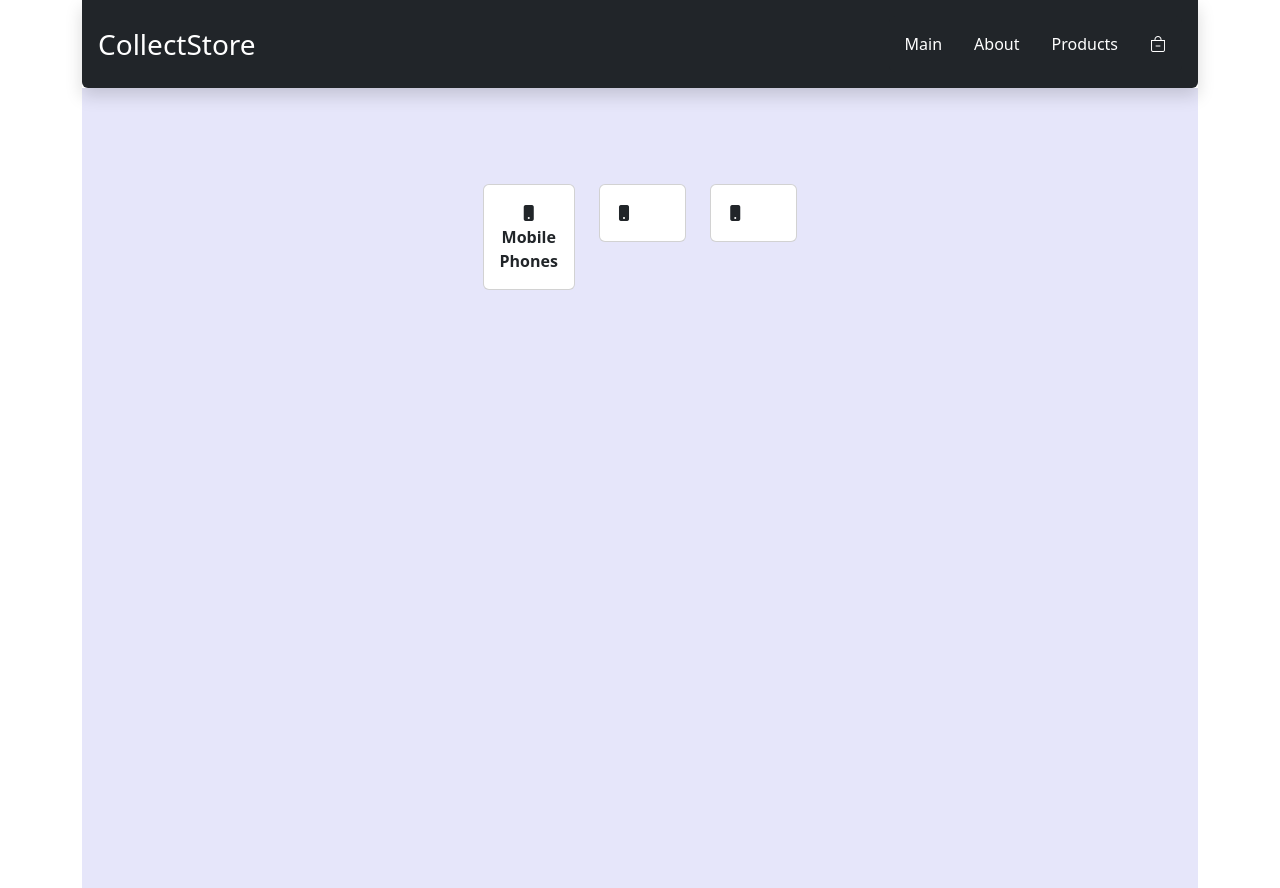
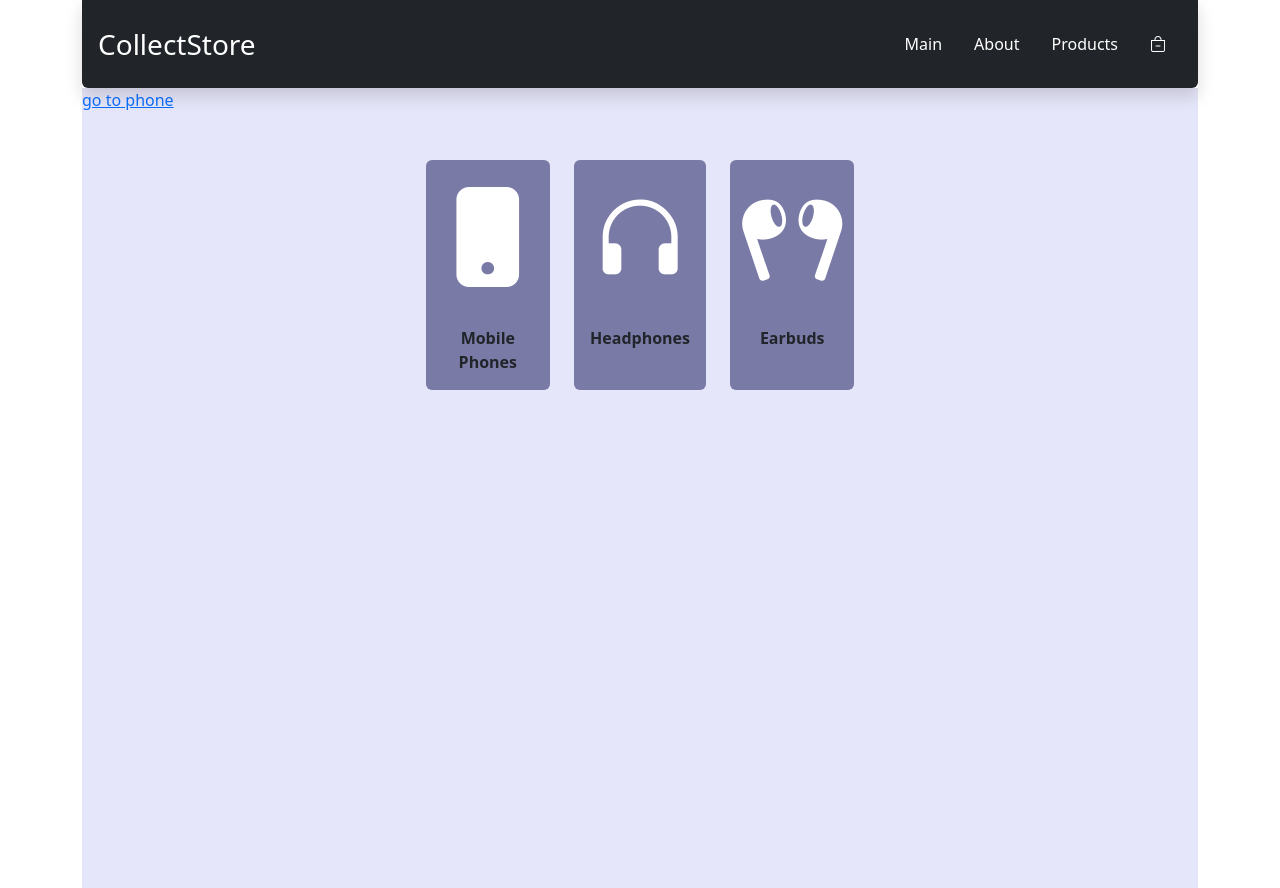
Before and after one commit to HanenAljadani/CollectStore-Angular, an Angular app: page /home in a window 1280 px wide. Built offline with nearby package versions, Linux system fonts and the light colour scheme.

Commit message:
create cards for products

```diff
--- a/src/app/home/home.component.html
+++ b/src/app/home/home.component.html
@@ -1,27 +1,41 @@
-<div class=" pt-5 ">
+
+<a routerLink="phone">go to phone</a>
+<div class="container pt-5">
+  <div class="row ">
+    <div class="col d-flex align-items-center justify-content-center">
       <div class="row">
-    <div class="col d-flex align-items-center justify-content-around">
-      <div class="row pt-5">
+
         <div class="col">
-         <div class="card ">
+          <a routerLink="../phone" style="text-decoration:none">
+          <div class="card  border-0  h-100 d-flex flex-column w-100" style="background-color: #7a7aa7">
+            <i class="bi bi-phone-fill text-white text-center card-img-top" style="font-size:100px;"></i>
             <div class="card-body text-center">
-            <i class="bi bi-phone-fill text-center"></i>
+
               <strong>Mobile Phones</strong>
+            </div>
+          </div></a>
+        </div>
+
+
+
+        <div class="col">
+          <div class="card  border-0  h-100 d-flex flex-column" style="background-color: #7a7aa7">
+            <i class="bi bi-headphones text-white text-center card-img-top" style="font-size:100px;"></i>
+            <div class="card-body text-center">
+
+              <strong>Headphones</strong>
             </div>
           </div>
         </div>
+
+
         <div class="col">
-          <div class="card">
-            <div class="card-body">
-              <i class="bi bi-phone-fill"></i>
+          <div class="card border-0  h-100 d-flex flex-column" style="background-color: #7a7aa7">
+            <i class="bi bi-earbuds text-white text-center card-img-top" style="font-size:100px;"></i>
+            <div class="card-body text-center">
+
+              <strong>Earbuds</strong>
             </div>
-           </div>
-
-        </div>
-        <div class="col">
-          <div class="card">
-            <div class="card-body">
-              <i class="bi bi-phone-fill"></i>
           </div>
         </div>
 
@@ -29,5 +43,4 @@
     </div>
   </div>
 </div>
-
-</div>
+<router-outlet></router-outlet>
```
Lines whose indentation alone changed are shown as unchanged.
